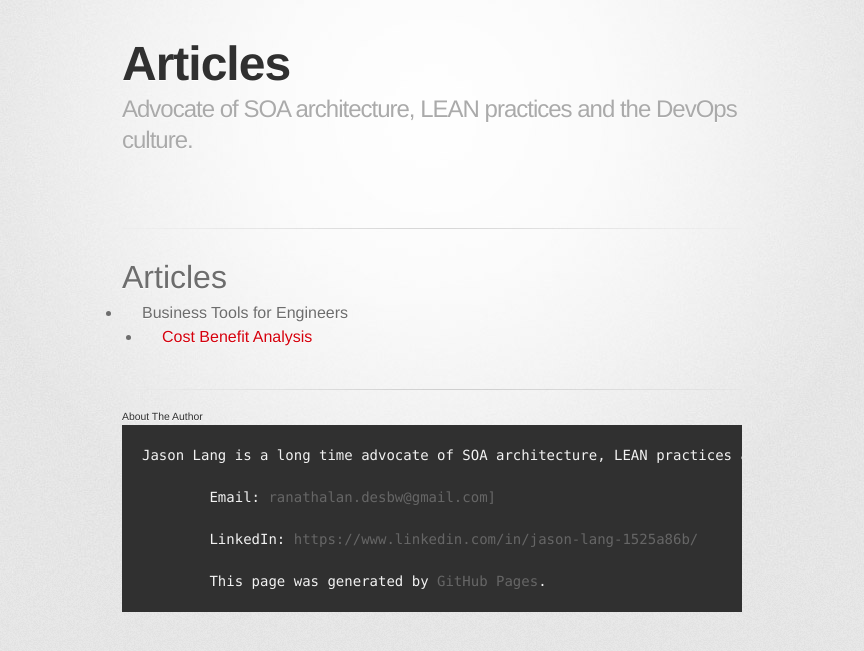
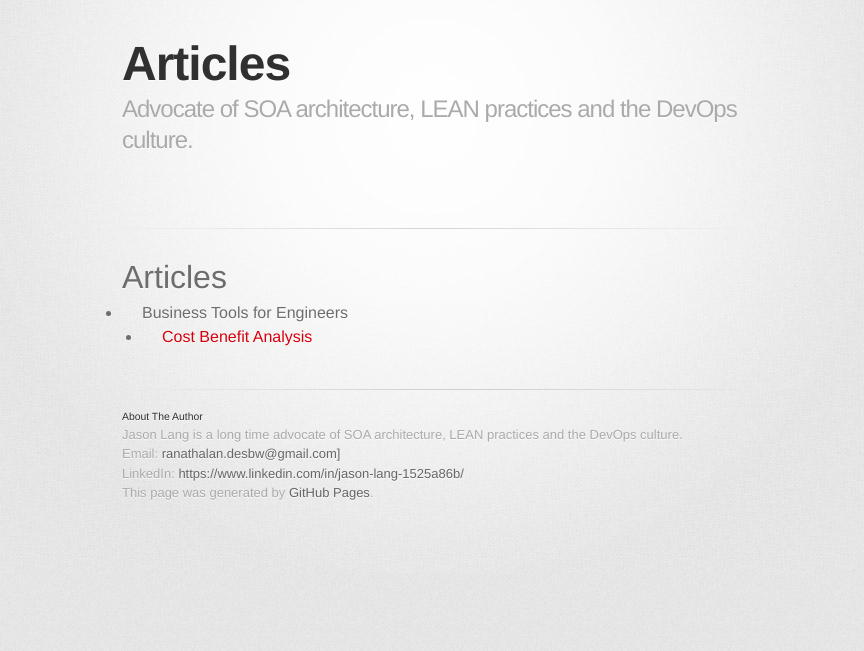
Before and after one commit to JasonLang1980/JasonLang1980.github.io, a Jekyll site: the page built from index.md, in a window 1280 px wide. Shown: the top 651 px of the page, without its empty margins (208-1072 px from the left). Built offline with Jekyll 4.4.1, drawn with Linux system fonts in a browser that asks for light colours; some web fonts are replaced; our own code applies the rules of GitHub Pages for plain Markdown files.

Commit message:
Templete Correction

```diff
--- a/_layouts/default.html
+++ b/_layouts/default.html
@@ -44,10 +44,10 @@
           {{ site.title | default: site.github.repository_name }} is maintained by <a href="{{ site.github.owner_url }}">{{ site.github.owner_name }}</a><br>
         {% endif %}
         <h6>About The Author</h6>
-        <pre>Jason Lang is a long time advocate of SOA architecture, LEAN practices and the DevOps culture.<br>
+        Jason Lang is a long time advocate of SOA architecture, LEAN practices and the DevOps culture.<br>
         Email: <a href="mailto:ranathalan.desbw@gmail.com">ranathalan.desbw@gmail.com]</a><br>
         LinkedIn: <a href="https://www.linkedin.com/in/jason-lang-1525a86b/">https://www.linkedin.com/in/jason-lang-1525a86b/</a><br>
-        This page was generated by <a href="https://pages.github.com">GitHub Pages</a>.</pre>
+        This page was generated by <a href="https://pages.github.com">GitHub Pages</a>.
         </footer>
 
       </div>
```
